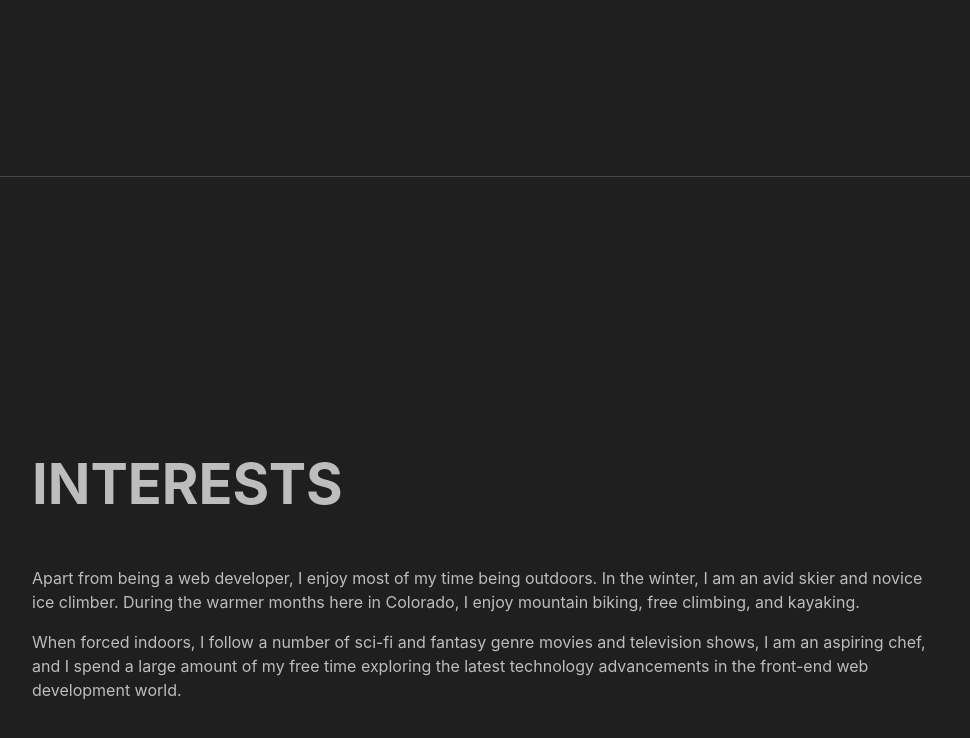
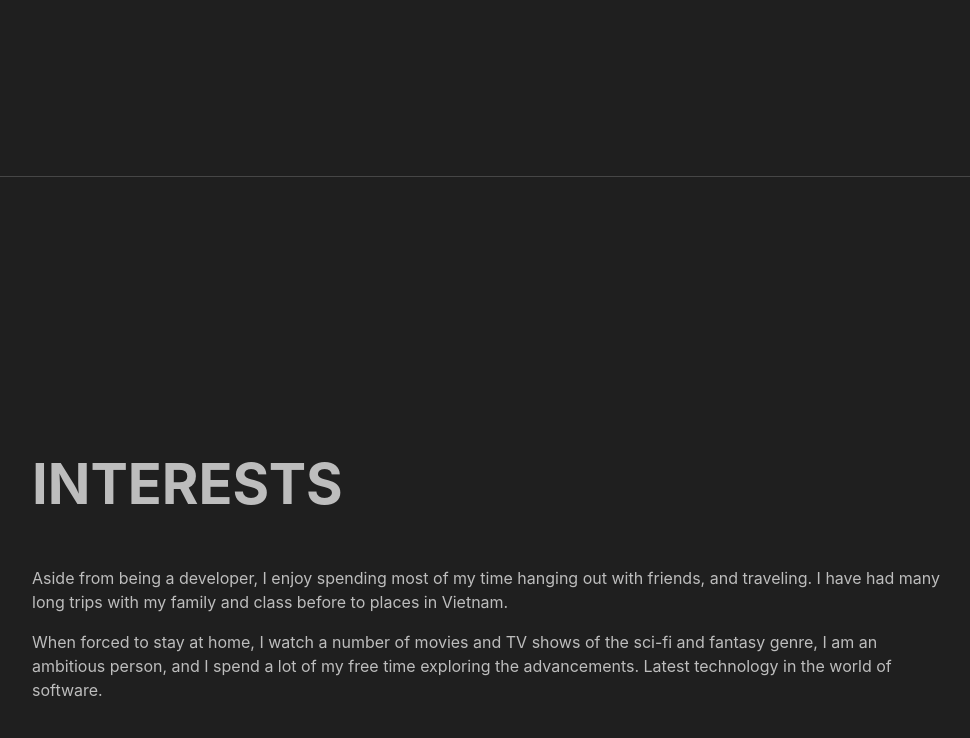
Before and after one commit to LLawliet13/cv, a plain HTML site: page index.html in a window 1280 px wide. Shown: the part 3192-3930 px from the top of the page, without its empty margins (288-1258 px from the left). Drawn offline with nearby package versions, Linux system fonts and the light colour scheme; a web font is replaced by a local one.

Commit message:
edit details

```diff
--- a/index.html
+++ b/index.html
@@ -164,9 +164,8 @@
         <section class="resume-section" id="interests">
             <div class="resume-section-content">
                 <h2 class="mb-5">Interests</h2>
-                <p>Apart from being a web developer, I enjoy most of my time being outdoors. In the winter, I am an avid skier and novice ice climber. During the warmer months here in Colorado, I enjoy mountain biking, free climbing, and kayaking.</p>
-                <p class="mb-0">When forced indoors, I follow a number of sci-fi and fantasy genre movies and television shows, I am an aspiring chef, and I spend a large amount of my free time exploring the latest technology advancements in the front-end web development
-                    world.
+                <p>Aside from being a developer, I enjoy spending most of my time hanging out with friends, and traveling. I have had many long trips with my family and class before to places in Vietnam.</p>
+                <p class="mb-0">When forced to stay at home, I watch a number of movies and TV shows of the sci-fi and fantasy genre, I am an ambitious person, and I spend a lot of my free time exploring the advancements. Latest technology in the world of software.
                 </p>
             </div>
         </section>
```
